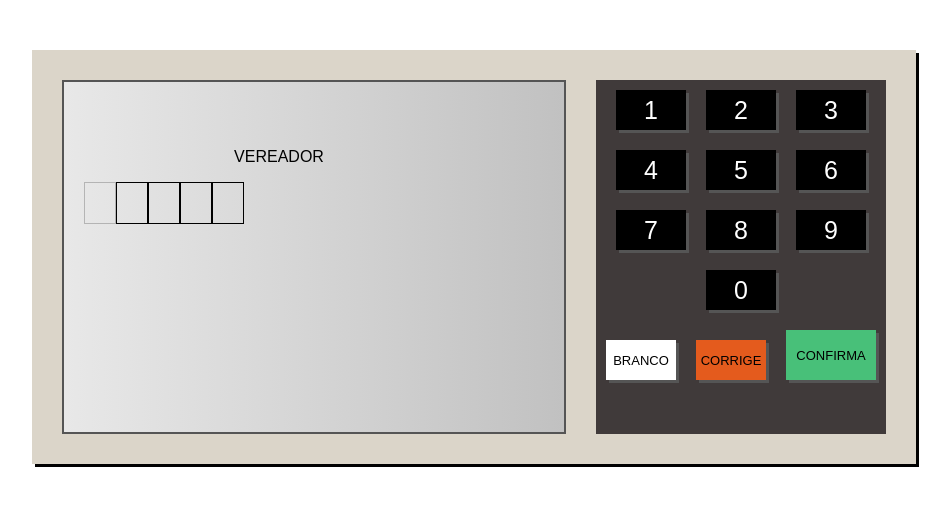
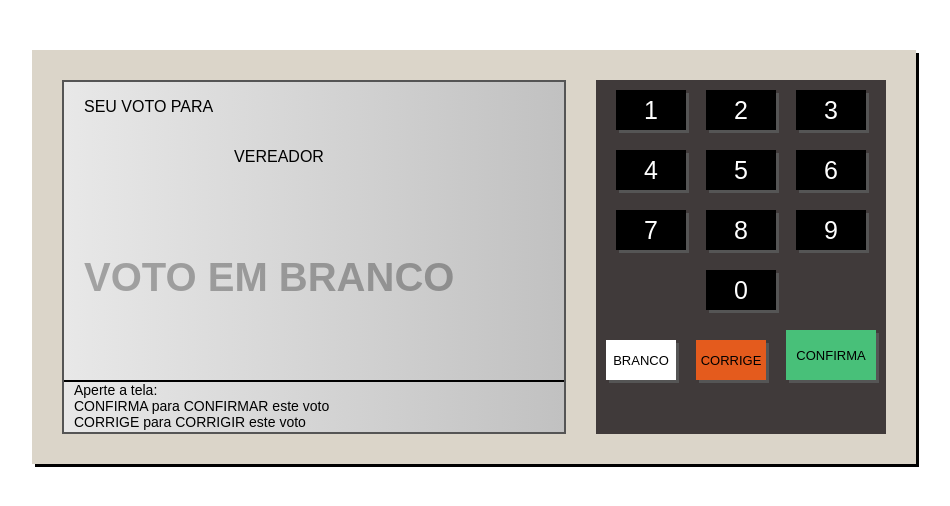
Before and after one commit to Matheus-O-Silva/Urna-Eletr-nica-em-Javascript, a plain HTML site: page index.html in a window 1280 px wide. Both pictures are taken after a click on the element "BRANCO". Shown: the whole page, without its empty margins (166-1116 px from the left). Drawn offline with Linux system fonts and the light colour scheme.

Commit message:
Voto em Branco

```diff
--- a/etapas.js
+++ b/etapas.js
@@ -4,21 +4,45 @@ let etapas = [
         numeros: 5,
         candidatos: [
             {
-                numero:38111,
-                name: 'Fulano de Tal',
-                partido: 'ABC',
-                fotos:[
+                numero: '55777',
+                nome: 'ADEUZERITA PACHECO',
+                partido: 'Partido Social Democrático - PSD',
+                fotos: [
+                    {url:'vice.jpeg', legenda: 'Vereador'}
+                ]
+            },
+            {
+                numero: '55222',
+                nome: 'ALDEIR NEGUINHA DO HOTEL',
+                partido: 'Partido Social Democrático-PSD',
+                fotos: [
                     {url:'prefeito.jpg', legenda: 'Vereador'}
                 ]
             },
             {
-                numero: 77222,
-                name: 'Beltrano da Silva',
-                partido: 'DEFG',
-                fotos:[
+                numero: '40234',
+                nome: 'ALZIRA DO SELEDOME',
+                partido: 'Partido Socialista Brasileiro - PSB',
+                fotos: [
+                    {url:'mayor1.jpeg', legenda: 'Vereador'}
+                ]
+            },
+            {
+                numero: '40111',
+                nome: 'ANANIAS BORGES',
+                partido: 'Partido Socicalista Brasileiro - PSB',
+                fotos: [
                     {url:'wiggum.png', legenda: 'Vereador'}
                 ]
             },
+            {
+                numero: '55678',
+                nome: 'ANTÔNIO DO ANIZIO',
+                partido: 'Partido Social Democrático - PSD',
+                fotos: [
+                    {url:'prefeito.jpg', legenda: 'Vereador'}
+                ]
+            }
         ]
     },
     {
@@ -26,25 +50,35 @@ let etapas = [
         numeros: 2,
         candidatos: [
             {
-                numero: 99,
-                name: 'Ciclano',
-                partido: 'ABC',
-                vice: 'Cic',
+                numero:'40',
+                nome:'DR ZÉ LUIS',
+                partido:'Partido Socialista Brasileiro - PSB',
+                vice: 'MARILENE',
                 fotos:[
-                    {url:'vice.jpg', legenda: 'Prefeito'},
-                    {url:'mayor1.jpeg', legenda: 'Vice-Prefeito', small: true}
+                    {url:'dr_ze_luis.jpg', legenda: 'Prefeito'},
+                    {url:'marilene.jpg', legenda: 'Vice-Prefeito', small: true}
                 ]
             },
             {
-                numero: 84,
-                name: 'Zulano',
-                partido: 'QWERTY',
-                vice: 'Zul',
+                numero:'55',
+                nome:'ALDI BORGES',
+                partido:'Partido Social Democrático - PSD',
+                vice: 'ZE HILTON MARTINS',
                 fotos:[
-                    {url:'wiggum.png', legenda: 'Prefeito'},
-                    {url:'vice.jpeg', legenda: 'Vice-Prefeito', small: true}
+                    {url:'aldi_borges.jpg', legenda: 'Prefeito'},
+                    {url:'ze_hilton.jpg', legenda: 'Vice-Prefeito', small: true}
                 ]
-            }
+            },
+            {
+                numero:'77',
+                nome:'JOEL DA PIZZARIA',
+                partido:'Solidariedade - SOLIDARIEDADE',
+                vice: 'GILMAR DO FRANGOSUL',
+                fotos:[
+                    {url:'joel.jpeg', legenda: 'Prefeito'},
+                    {url:'gilmar.jpeg', legenda: 'Vice-Prefeito', small: true}
+                ]
+            },
         ]
     }
 ];
--- a/script.js
+++ b/script.js
@@ -7,11 +7,14 @@ let numeros = document.querySelector('.d-1-3');
 
 let etapaAtual = 0;
 let numero = '';
+let votoBranco = false;
 
 function comecarEtapa() {
     let etapa = etapas[etapaAtual];
 
     let numeroHtml = '';
+    numero = '';
+    votoBranco = false;
 
     for(let i= 0 ; i<etapa.numeros ; i++){
         if(i === 0) {
@@ -38,18 +41,25 @@ function atualizarInterface(){
             return false;
         }
     });
-    if(candidato.lenght > 0){
+
+    console.log("Candidato", candidato);
+
+    if(candidato.length > 0) {
         candidato = candidato[0];
         seuVotoPara.style.display = 'block';
         aviso.style.display = 'block';
-        descricao.innerHTML = `Nome: ${candidato.nome} <br/> Partido: ${candidato.partido}`;
+        descricao.innerHTML = `Nome: ${candidato.nome}<br/>Partido: ${candidato.partido}`;
 
-        let fotosHtml = '';
-        for(let i in candidato.fotos) {
-            fotosHtml += `<div class="d-1-image"><img src="images/${candidato.fotos[i].url}" alt="" /> ${candidato.fotos[i].legenda} </div>`;
+        let fotosHTML = '';
+        for(let i in candidato.fotos){
+            fotosHTML += `<div class="d-1-image"><img src="images/${candidato.fotos[i].url}" alt="" />${candidato.fotos[i].legenda}</div>`;
         }
 
-        lateral.innerHTML = fotosHtml;
+        lateral.innerHTML = fotosHTML;
+    } else {
+        seuVotoPara.style.display = 'block';
+        aviso.style.display = 'block';
+        descricao.innerHTML = '<div class="aviso--grande pisca">VOTO NULO</div>';
     }
 }
 
@@ -69,11 +79,17 @@ function clicou(n) {
 }
 
 function branco() {
-    alert("Clicou em BRANCO ");
+    if(numero === ''){
+        votoBranco = true;
+        seuVotoPara.style.display = 'block';
+        aviso.style.display = 'block';
+        numeros.innerHTML = '';
+        descricao.innerHTML = '<div class="aviso--grande pisca">VOTO EM BRANCO</div>';
+    }
 }
 
 function corrige() {
-    alert("Clicou em CORRIGE ");
+    comecarEtapa();
 }
 
 function confirma() {
--- a/style.css
+++ b/style.css
@@ -174,6 +174,7 @@ body{
     font-weight: bold;
     padding-top: 30px;
 }
+
 .aviso--gigante {
     font-size: 70px;
     font-weight: bold;
```
